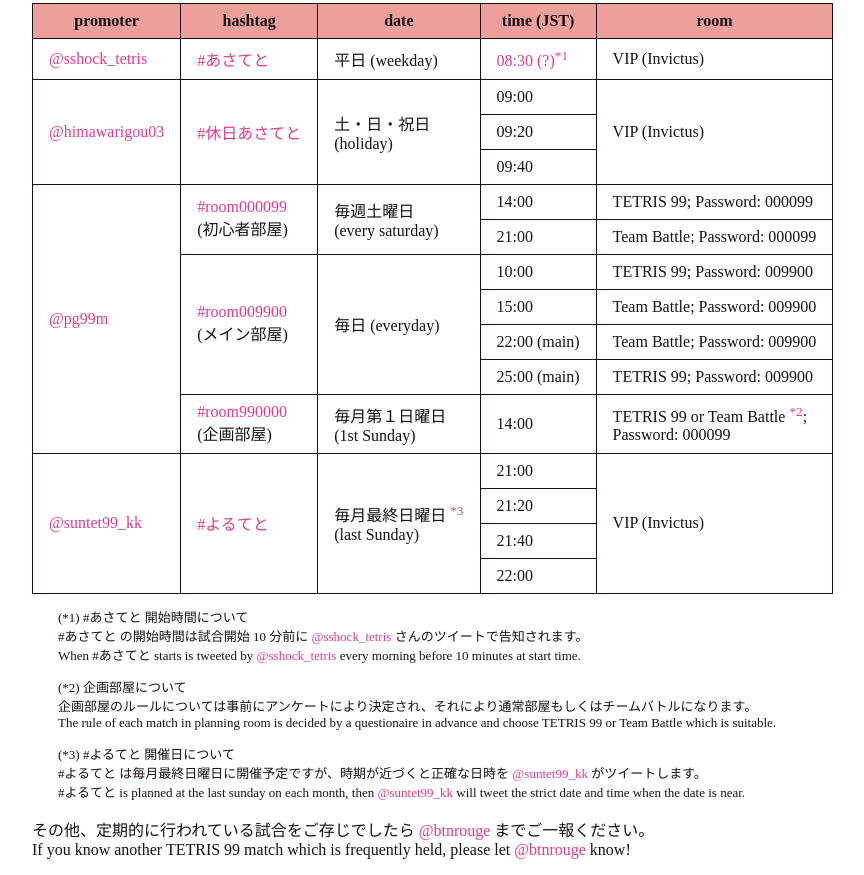
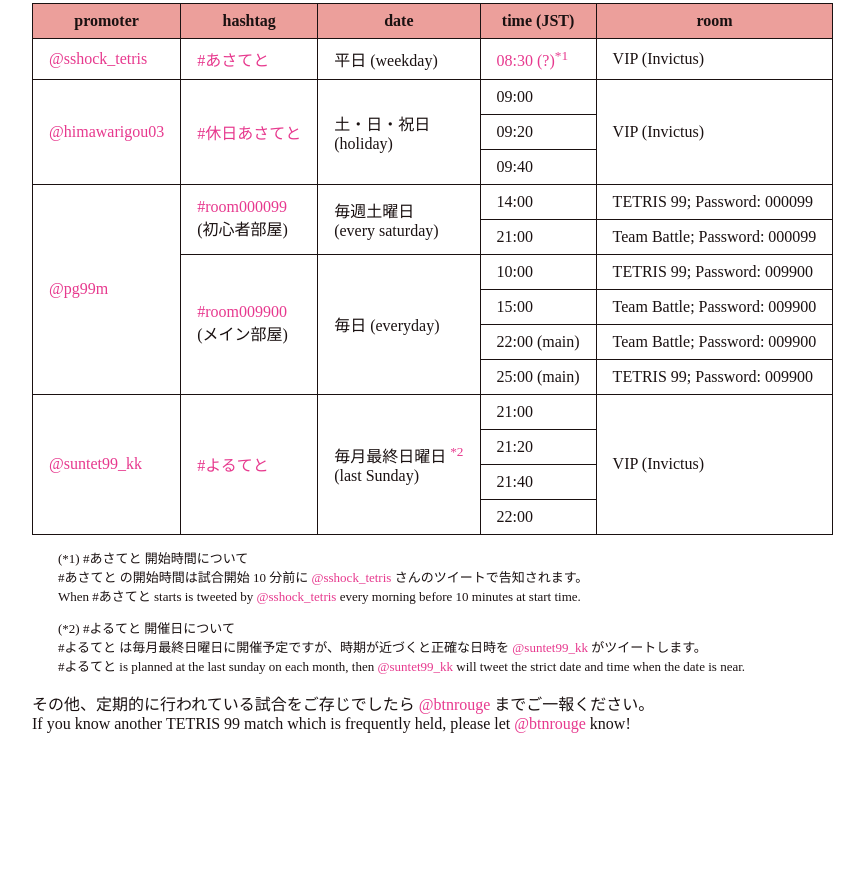
Before and after one commit to btnrouge/btnrouge.github.io, a plain HTML site: page tetris99.html in a window 1280 px wide. Shown: the part 354-1229 px from the top of the page, without its empty margins (118-982 px from the left). After the commit the page ends 1103 px from the top, so only its background shows below. Drawn offline with Linux system fonts and the light colour scheme.

Commit message:
drop planning room by pg99m

```diff
--- a/tetris99.html
+++ b/tetris99.html
@@ -50,7 +50,7 @@
 				<td>09:40</td>
 			</tr>
 			<tr>
-				<td rowspan="7"><a href="https://twitter.com/pg99m">@pg99m</a></td>
+				<td rowspan="6"><a href="https://twitter.com/pg99m">@pg99m</a></td>
 				<td rowspan="2"><a href="https://twitter.com/search?q=%23room000099&f=live" target="_blank">#room000099</a><br>(初心者部屋)</td>
 				<td rowspan="2">毎週土曜日<br>(every saturday)</td>
 				<td>14:00</td>
@@ -79,15 +79,9 @@
 				<td>TETRIS 99; Password: 009900</td>
 			</tr>
 			<tr>
-				<td><a href="https://twitter.com/search?q=%23room000099&f=live" target="_blank">#room990000</a><br>(企画部屋)</td>
-				<td>毎月第１日曜日<br>(1st Sunday)</td>
-				<td>14:00</td>
-				<td>TETRIS 99 or Team Battle <sup><a href="#note2">*2</a></sup>; <br>Password: 000099</td>
-			</tr>
-			<tr>
 				<td rowspan="4"><a href="https://twitter.com/suntet99_kk" target="_blank">@suntet99_kk</a></td>
 				<td rowspan="4"><a href="https://twitter.com/search?q=%23%E3%82%88%E3%82%8B%E3%81%A6%E3%81%A8&f=live" target="_blank">#よるてと</a></td>
-				<td rowspan="4">毎月最終日曜日 <sup><a href="#note3">*3</a></sup><br>(last Sunday)</td>
+				<td rowspan="4">毎月最終日曜日 <sup><a href="#note3">*2</a></sup><br>(last Sunday)</td>
 				<td>21:00</td>
 				<td rowspan="4">VIP (Invictus)</td>
 			</tr>
@@ -106,10 +100,7 @@
 		<p><a name="note1">(*1) #あさてと 開始時間について</a><br>
 		#あさてと の開始時間は試合開始 10 分前に <a href="https://twitter.com/sshock_tetris" target="_blank">@sshock_tetris</a> さんのツイートで告知されます。<br>
 		When #あさてと starts is tweeted by <a href="https://twitter.com/sshock_tetris" target="_blank">@sshock_tetris</a> every morning before 10 minutes at start time.</p>
-		<p><a name="note2">(*2) 企画部屋について</a><br>
-		企画部屋のルールについては事前にアンケートにより決定され、それにより通常部屋もしくはチームバトルになります。<br>
-		The rule of each match in planning room is decided by a questionaire in advance and choose TETRIS 99 or Team Battle which is suitable.</p>
-		<p><a name="note3">(*3) #よるてと 開催日について</a><br>
+		<p><a name="note3">(*2) #よるてと 開催日について</a><br>
 		#よるてと は毎月最終日曜日に開催予定ですが、時期が近づくと正確な日時を <a href="https://twitter.com/suntet99_kk" target="_blank">@suntet99_kk</a> がツイートします。<br>
 		#よるてと is planned at the last sunday on each month, then <a href="https://twitter.com/suntet99_kk" target="_blank">@suntet99_kk</a> will tweet the strict date and time when the date is near.	</p>
 	</footer>
```
